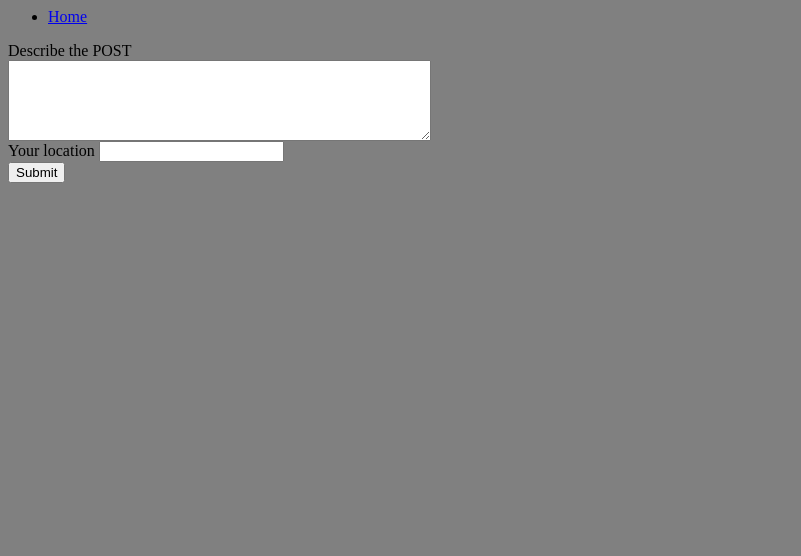
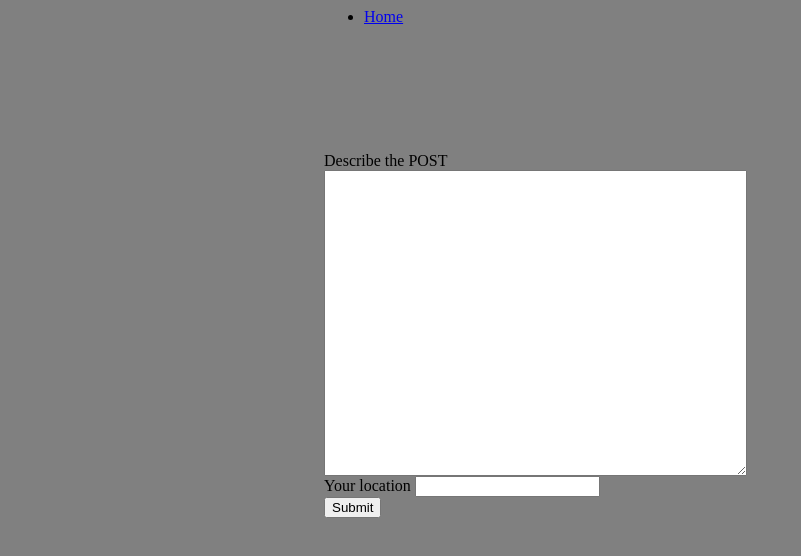
Before and after one commit to Yacine101/PUBLISHER_DZ, a Django app: page /add/ in a window 1280 px wide. Shown: the top 556 px of the page, without its empty margins (0-801 px from the left). Run offline with Django 3.2, Linux system fonts and the light colour scheme.

Commit message:
Commiting

```diff
--- a/PUBLISHER_DZ/static/css/style.css
+++ b/PUBLISHER_DZ/static/css/style.css
@@ -1,5 +1,11 @@
 body{
 background-color:grey;
+}
+
+header {
+margin:auto;
+width:50%;
+
 }
 
 .post {
@@ -9,3 +15,15 @@ text-align:center;
 width:60%;
 margin:auto;
 }
+
+.postArea {
+
+width: 50%;
+margin: auto;
+margin-top:10%;
+
+}
+
+.postShow {
+margin-top:10%;
+}
--- a/PUBLISHER_DZ/templates/PUBLISHER_DZ/add.html
+++ b/PUBLISHER_DZ/templates/PUBLISHER_DZ/add.html
@@ -19,8 +19,8 @@ Add a new post
 <form method="post" target="" action="">
 {% csrf_token %}
 
-Describe the POST </br> <textarea name="description" id="description" placeholder="Describe your POST" cols="50" rows="5" > </textarea></br>
-Your location <input type="textarea" name="location" id="location"/> </br>
+Describe the POST </br> <textarea name="description" id="description" placeholder="Describe your POST" cols="50" rows="20" > </textarea></br>
+Your location <input type="text" name="location" id="location"/> </br>
 <input type="submit" name="submit" id="submit"/>
 </form>
 
--- a/PUBLISHER_DZ/templates/PUBLISHER_DZ/home.html
+++ b/PUBLISHER_DZ/templates/PUBLISHER_DZ/home.html
@@ -12,6 +12,7 @@ Home template
 <li><a href="/add">Add post</a></li>
 </ul>
 </header>
+<div class="postShow">
 {% for i in posts %}
 <div class="post">
 <div class="description"><h3>{{i.description}}</h3></div>
@@ -19,5 +20,6 @@ Home template
 <div class="keywords"><h6>{{i.keywords}}</h6></div>
 </div>
 {% endfor %}
+</div>
 </body>
 </html>
```
Also changed, not shown: db.sqlite3.
